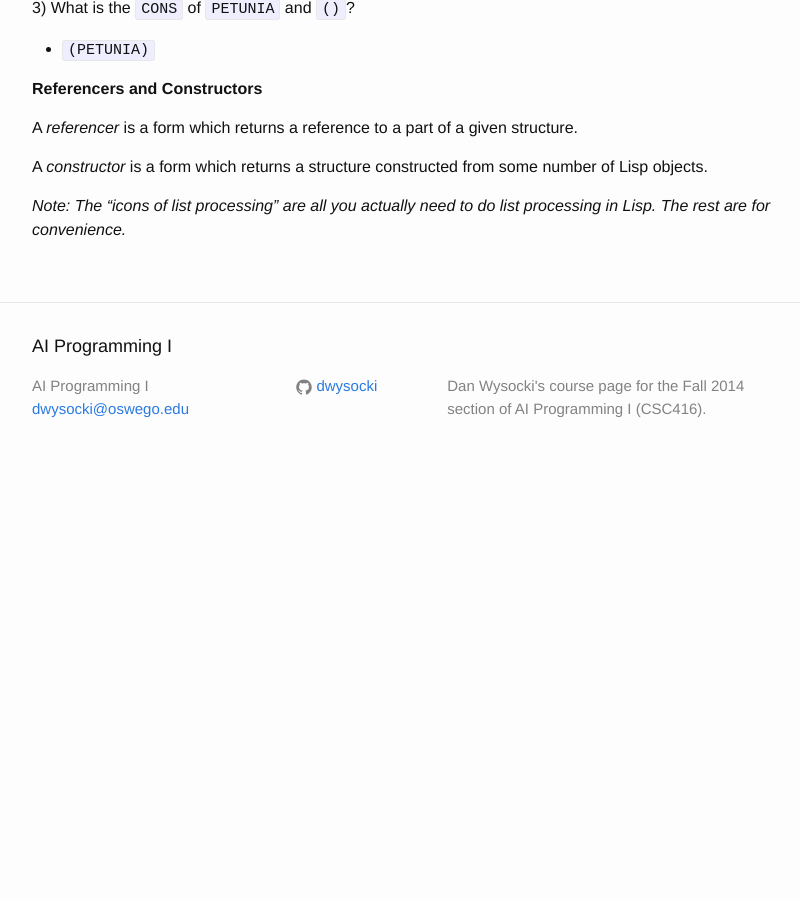
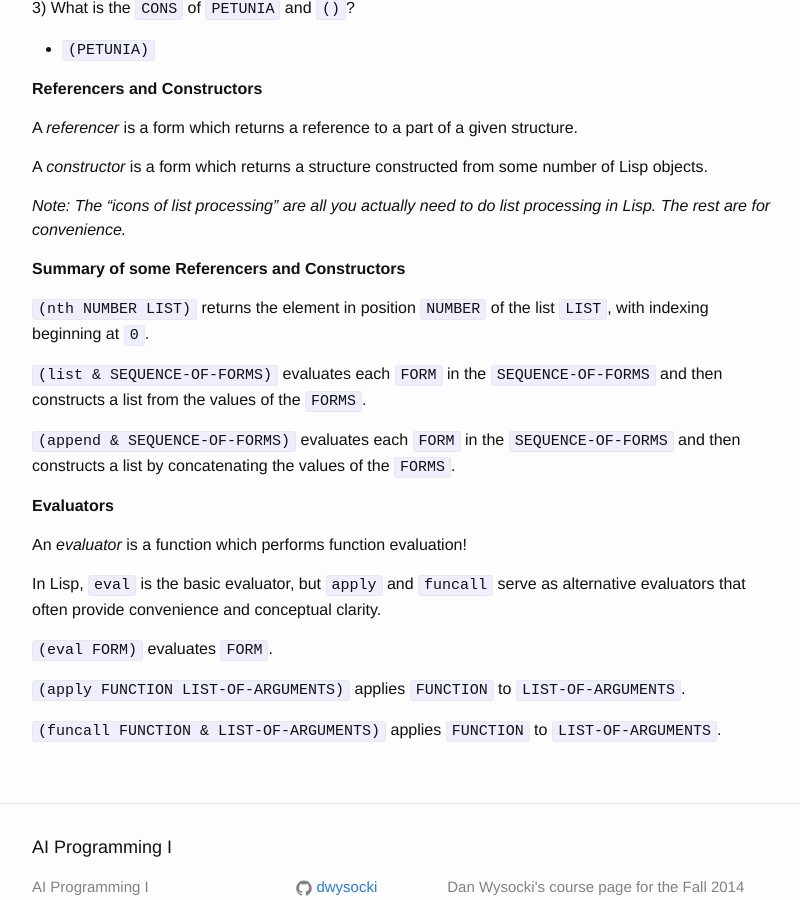
Before and after one commit to dwysocki/ai-programming1, a Jekyll site: the page built from notes.md, in a window 1280 px wide and 900 px high, scrolled down 3663 px. Shown: the whole window, without its empty margins (238-1038 px from the left). Built offline with Jekyll 4.4.1, drawn with Linux system fonts in a browser that asks for light colours; before the commit the page ends 4143 px from its top, so only the background shows below that.

Commit message:
Class notes

```diff
--- a/notes.md
+++ b/notes.md
@@ -199,3 +199,28 @@ number of Lisp objects.
 
 *Note: The "icons of list processing" are all you actually need to do list
        processing in Lisp. The rest are for convenience.*
+
+**Summary of some Referencers and Constructors**
+
+`(nth NUMBER LIST)` returns the element in position `NUMBER` of the list `LIST`,
+with indexing beginning at `0`.
+
+`(list & SEQUENCE-OF-FORMS)` evaluates each `FORM` in the `SEQUENCE-OF-FORMS`
+and then constructs a list from the values of the `FORMS`.
+
+`(append & SEQUENCE-OF-FORMS)` evaluates each `FORM` in the `SEQUENCE-OF-FORMS`
+and then constructs a list by concatenating the values of the `FORMS`.
+
+**Evaluators**
+
+An *evaluator* is a function which performs function evaluation!
+
+In Lisp, `eval` is the basic evaluator, but `apply` and `funcall` serve as
+alternative evaluators that often provide convenience and conceptual clarity.
+
+`(eval FORM)` evaluates `FORM`.
+
+`(apply FUNCTION LIST-OF-ARGUMENTS)` applies `FUNCTION` to `LIST-OF-ARGUMENTS`.
+
+`(funcall FUNCTION & LIST-OF-ARGUMENTS)` applies `FUNCTION` to
+`LIST-OF-ARGUMENTS`.
```
Also changed, not shown: _posts/sessions/2014-09-08-session-featuring-constructors.markdown (added, +30 -0 lines), _posts/sessions/2014-09-08-session-featuring-evaluators.markdown (added, +37 -0 lines), sessions/constructors-session.txt (added, +19 -0 lines), sessions/evaluators-session.txt (added, +26 -0 lines).
